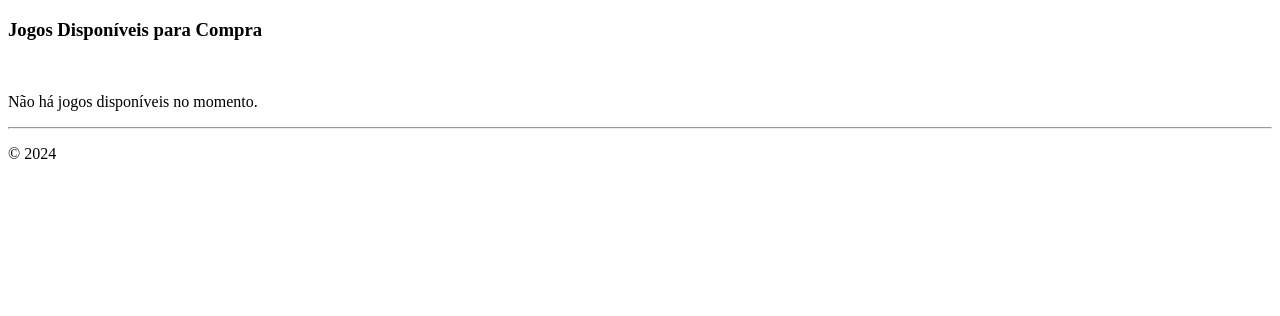
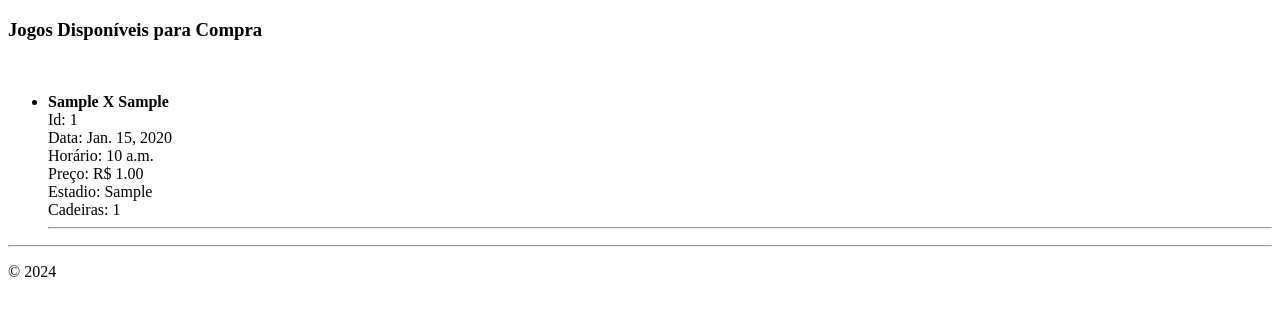
Before and after one commit to RodrigoLimaRFL/SSC0124-APOO-SiteDeIngressosJogos, a Django app: page /compraIngresso/ in a window 1280 px wide. Shown: the part 26-342 px from the top of the page. Run offline with Django 4.2, Linux system fonts and the light colour scheme; tables that the repository leaves empty hold one stand-in row (values such as "Sample post").

Commit message:
compra está exibindo lista jogos (estão salvos no bd)

```diff
--- a/compra_ingressos_app/codigo/comprar_jogo.py
+++ b/compra_ingressos_app/codigo/comprar_jogo.py
@@ -10,11 +10,11 @@ from compra_ingressos_app.models import Jogo, Usuario
 # Recupera a lista de todos os jogos e mostra na página
 def comprarIngresso(request):
     if request.method == "GET":
-        jogos = Jogo.recuperarJogo(clube = "Vasco")
+        jogos = Jogo.objects.all()
+        #jogos = Jogo.recuperarJogo(clube = 'Vasco')
         context = {
             "jogos": jogos
         }
-        #jogos = Jogo.objects.all()
 
         return render(request, "compra_ingressos/compraIngresso.html", context)
 
--- a/compra_ingressos_app/codigo/inserirJogo.py
+++ b/compra_ingressos_app/codigo/inserirJogo.py
@@ -5,6 +5,9 @@ from django.shortcuts import render
 from django.shortcuts import redirect
 from django.http import HttpResponse
 from django.utils import timezone
+
+from compra_ingressos_app.models import Jogo
+
 
 #from compra_ingressos_app.models import Jogo
 
@@ -48,6 +51,9 @@ def novoJogo(request):
             'resposta': mensagem
         }
 
+        jogo = Jogo(clubeCasa = clubeCasa, clubeFora = clubeFora, data = data, hora = hora, preco = preco, estadio = estadio, numero_cadeiras = numero_cadeiras)
+        jogo.registrarJogo()
+
         return render(request, "compra_ingressos/novoJogo.html", context)
     else:
         return render(request, "compra_ingressos/novoJogo.html")
--- a/compra_ingressos_app/templates/compra_ingressos/compraIngresso.html
+++ b/compra_ingressos_app/templates/compra_ingressos/compraIngresso.html
@@ -10,10 +10,10 @@ Comprar Ingressos
     <ul>
         {% for jogo in jogos %}
             <li>
-                <strong>{{ jogo.clubeCasa }}, {{jogo.clubeFora}}</strong><br>
+                <strong>{{ jogo.clubeCasa }} X {{jogo.clubeFora}}</strong><br>
+                Id: {{jogo.id}}<br>
                 Data: {{ jogo.data }}<br>
-                Horário: {{ jogo.hora }}
-                Local: {{ jogo.local }}<br>
+                Horário: {{ jogo.hora }}<br>
                 Preço: R$ {{ jogo.preco }}<br>
                 Estadio: {{jogo.estadio}}<br>
                 Cadeiras: {{jogo.numero_cadeiras}}
```
Also changed, not shown: compra_ingressos_app/migrations/0002_alter_movimento_datamovimento.py (added).
